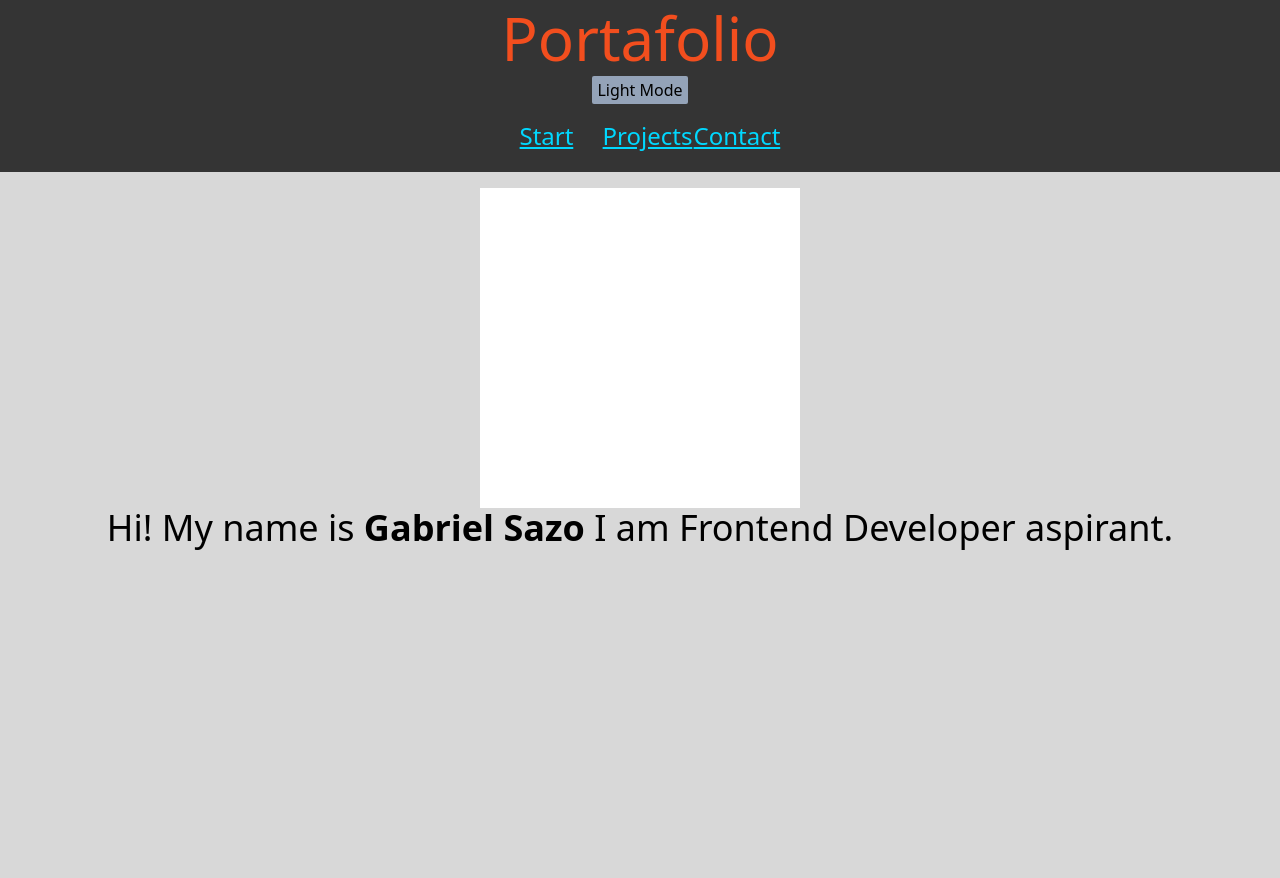
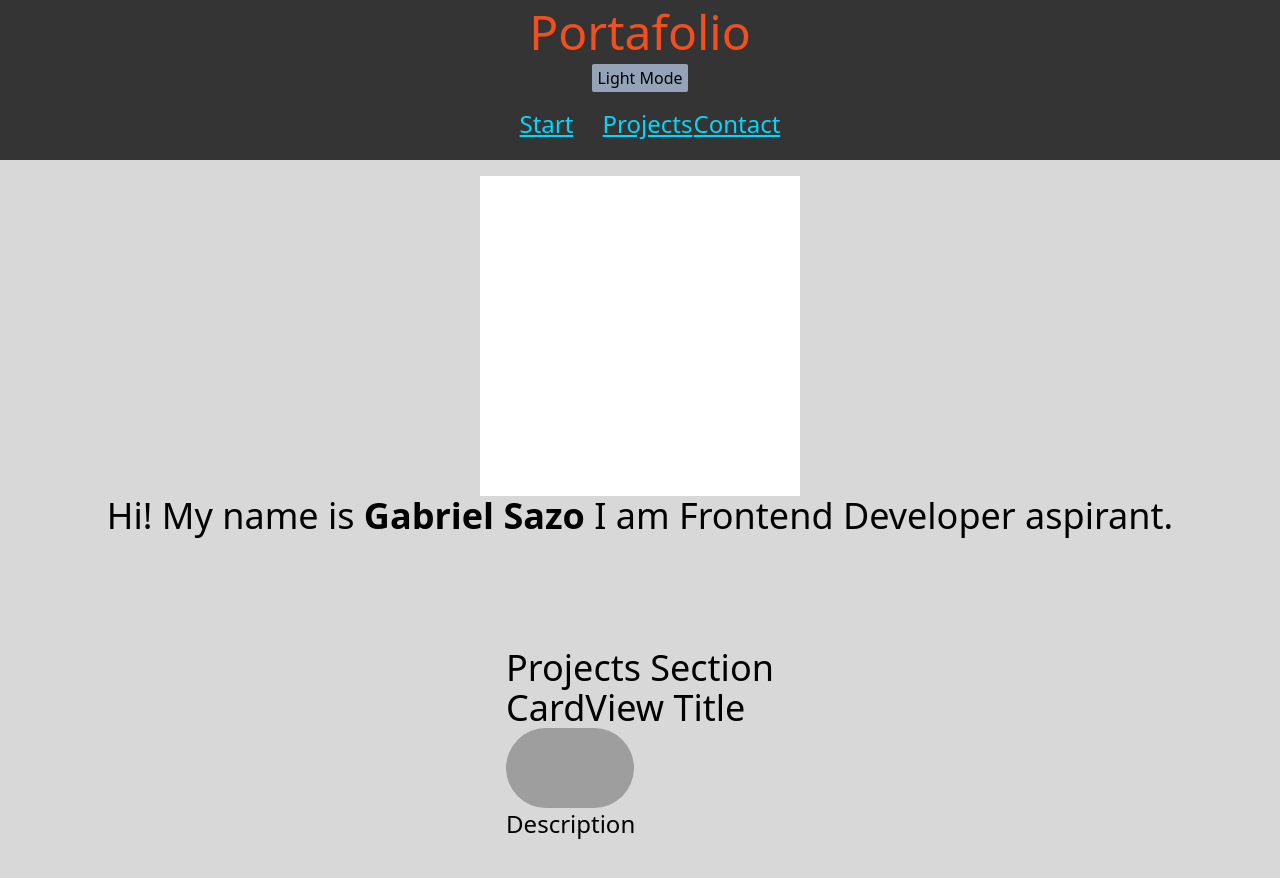
Before and after one commit to AlejandroSZIOSA/portafolio, a Next.js app: page / in a window 1280 px wide. Shown: the top 878 px of the page. Before the commit the page ends 800 px from the top, so only its background shows below. Built offline with nearby package versions, Linux system fonts and the light colour scheme; grey boxes are pictures that could not be loaded.

Commit message:
Some changes

```diff
--- a/src/components/main/CardViewProject.js
+++ b/src/components/main/CardViewProject.js
@@ -1,5 +1,15 @@
 import React from "react";
 
+/* TODO: Fix Image problem */
 export default function CardViewProject() {
-  return <div></div>;
+  return (
+    <div>
+      <h1>CardView Title</h1>
+      <img
+        className="w-32 h-20 object-cover rounded-full"
+        src="/src/assets/projects-img/testImg.png"
+      />
+      <h2>Description</h2>
+    </div>
+  );
 }
--- a/src/components/main/HeroSection.js
+++ b/src/components/main/HeroSection.js
@@ -1,11 +1,11 @@
 export default function HeroSection() {
   return (
-    <section id="heroSection" className="flex flex-col items-center">
+    <div className="flex flex-col items-center">
       <div className="size-80 bg-white"></div>
       <p className="text-4xl">
         Hi! My name is <strong>Gabriel Sazo </strong>I am Frontend Developer
         aspirant.
       </p>
-    </section>
+    </div>
   );
 }
--- a/src/components/main/ProjectsSection.js
+++ b/src/components/main/ProjectsSection.js
@@ -1,11 +1,16 @@
 import React from "react";
+import CardViewProject from "./CardViewProject";
+
+/* TODO:
+-Add image link as Props
+-Use a list with columns Css
+*/
 
 export default function ProjectsSection() {
   return (
-    <div>
-      <div>
-        <p></p>
-      </div>
+    <div className="py-28">
+      <h1>Projects Section</h1>
+      <CardViewProject />
     </div>
   );
 }
--- a/src/pages/index.js
+++ b/src/pages/index.js
@@ -4,6 +4,7 @@
 import { useThemeContext } from "@/utils/context/ThemeContext";
 import HeroSection from "@/components/main/HeroSection";
 import NavBar from "@/components/main/NavBar";
+import ProjectsSection from "@/components/main/ProjectsSection";
 
 export default function Home() {
   //8 import context to the project
@@ -37,7 +38,7 @@
   return (
     <div id="mainContainer" className="flex flex-col items-center">
       <header className="flex flex-col w-full bg-[#343434] dark:bg-white items-center ">
-        <h1 className="text-[#F24E1E] my-2 text-6xl">Portafolio</h1>
+        <h1 className="text-[#F24E1E] my-2 text-5xl">Portafolio</h1>
         <div className={state ? "dark" : ""}>
           <button
             className="bg-slate-400 w-24 h-7 rounded-sm"
@@ -51,8 +52,9 @@
         </div>
         <NavBar />
       </header>
-      <main className="py-4 m-0">
+      <main className="flex flex-col py-4 m-0 items-center">
         <HeroSection />
+        <ProjectsSection />
       </main>
     </div>
   );
--- a/src/styles/globals.css
+++ b/src/styles/globals.css
@@ -7,10 +7,13 @@
     @apply bg-[#d8d8d8];
   }
   h1 {
-    @apply text-6xl;
+    @apply text-4xl;
+  }
+  h2 {
+    @apply text-2xl;
   }
   p {
-    @apply text-4xl;
+    @apply text-xl;
   }
   /* ... */
 }
```
Also changed, not shown: src/assets/projects-img/testImg.png (added).
